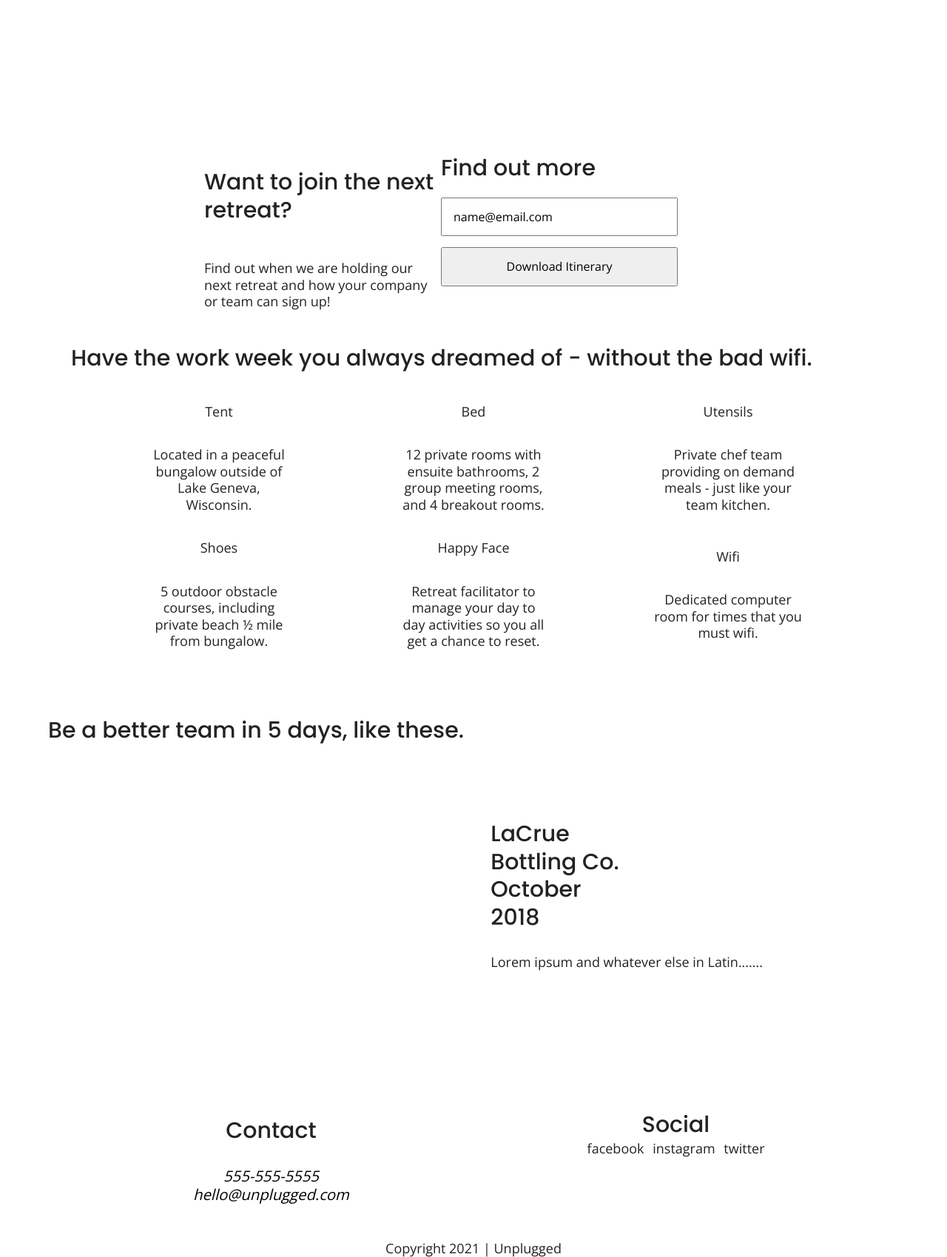
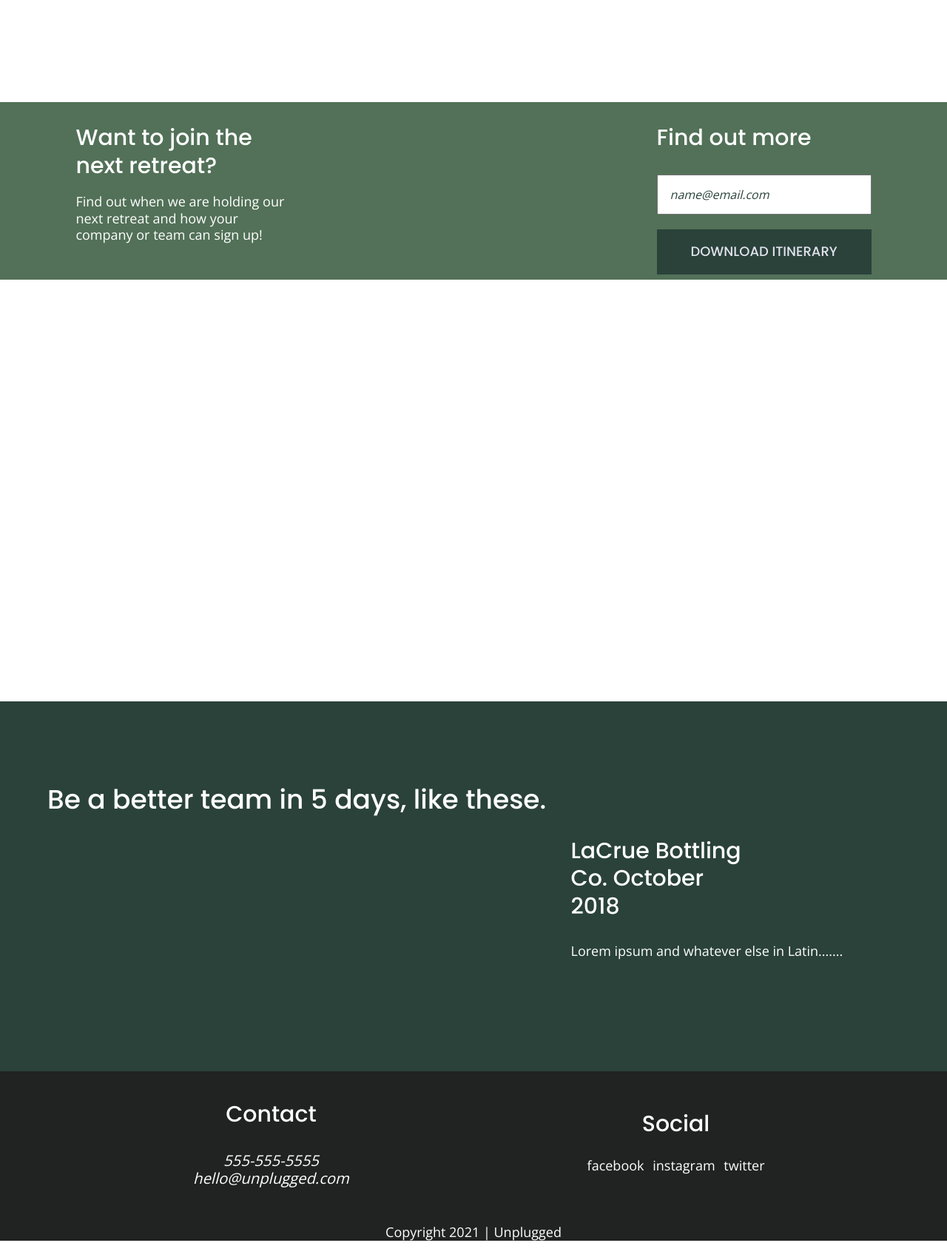
Before and after one commit to greglucemusic/unplugged-retreat, a website built with Parcel: page index.html in a window 1280 px wide. Shown: the part 600-2299 px from the top of the page at 74% size. After the commit the page ends 2277 px from the top, so only its background shows below. Built offline with nearby package versions, Linux system fonts and the light colour scheme.

Commit message:
Remaining Styles

```diff
--- a/css/main.css
+++ b/css/main.css
@@ -117,6 +117,7 @@ h1 {
 }
 
 h2 {
+    color: #ffffff;
     font-family: 'Poppins', sans-serif;
     font-size: 1.875em;
     font-weight: normal;
@@ -125,6 +126,7 @@ h2 {
 
 h3,
 h4 {
+    color: #ffffff;
     font-family: 'Poppins', sans-serif;
     font-size: 1.125em;
     font-weight: normal;
@@ -132,6 +134,7 @@ h4 {
 }
 
 p {
+    color: #ffffff;
     font-size: 0.875em;
     line-height: 1.25em;
 }
@@ -145,26 +148,17 @@ figure {
 }
 
 address {
-      color: #000000;
+      color: #ffffff;
       text-decoration: none;
       font-size: 1.125em;
 }
 
 address a {
-    color: #000000;
+    color: #ffffff;
     text-decoration: none;
     text-transform: lowercase;
     font-size: 0.875em;
 }
-
-.content-wrapper {
-
-}
-
-
-
-
-
 
 
 .content-wrapper {
@@ -177,6 +171,7 @@ address a {
 
 header,
 footer {
+  background-color: #202322;
   display: flex;
   justify-content: center;
   align-items: center;
@@ -256,7 +251,6 @@ footer p {
   flex-flow: column nowrap;
 }
 
-
 .contact address {
   display: flex;
   justify-content: center;
@@ -312,30 +306,41 @@ footer p {
 
 /*---------- Form Styles - Homepage ------*/
 
+aside {
+    background-color: #527158;
+    height: 330px;
+    display: flex;
+    justify-content: center;
+}
+aside .form-description h3 {
+  margin: 0;
+}
+aside p {
+  margin-bottom: 0;
+}
+
 aside .content-wrapper {
-    margin: 20px;
     width: 90%;
-    height: 240px;
+    margin-top: 10px;
     display: flex;
     justify-content: center;
     align-items: center;
     flex-flow: column nowrap;
 }
 aside .form-description {
+  margin: 0;
   width: 320px;
   height: 160px;
   display: flex;
-  justify-content: flex-start;
+  justify-content: center;
+  align-items: flex-start;
   flex-flow: column nowrap;
 }
 
-aside .form h3 {
-    margin: 20px 0 0 0;
-    padding: 20px 0;
-    display: flex;
-    justify-content: flex-start;
-    align-items: center;
-}
+
+
+
+
 
 aside .inputs {
     width: 320px;
@@ -347,10 +352,24 @@ aside .inputs {
     flex-direction: column;
 }
 input[type=text] {
-  padding: 15px;
+  box-sizing: border-box;
+  width: 100%;
+  color: #2a423a;
+  font-style: italic;
+  padding: 1em;
 }
 input[type=button] {
-  padding: 15px;
+  width: 100%;
+  padding: 20px 0;
+  margin-top: 20px;
+  background-color: #2a423a;
+  font-family: 'Poppins', Helvetica, Arial, sans-serif;
+  font-weight: 500;
+  font-size: 1.125em;
+  color: #e2e3ed;
+  border: none;
+  text-align: center;
+  text-transform: uppercase;
 }
 
 /*------------ Features Styles - Homepage --------*/
@@ -365,12 +384,13 @@ input[type=button] {
 .features h2 {
   width: 90%;
   margin-top: 50px;
-  margin-left: 5%;
+  margin: 50px 5%;
   text-align: left;
 }
 
 .features .content-wrapper {
     margin: 0px;
+    padding-bottom: 20px;
     display: flex;
     justify-content: center;
     align-items: center;
@@ -398,12 +418,14 @@ input[type=button] {
 /*------------ Reviews Styles - Homepage -------*/
 
 .reviews {
-    margin: 50px 20px;
+    background-color: #2a423a;
+    margin: 0;
     display: flex;
     justify-content: flex-start;
     flex-flow: column nowrap;
 }
 .reviews h2 {
+    margin-left: 20px;
     display: flex;
     justify-content: flex-start;
     align-items: center;
@@ -411,6 +433,7 @@ input[type=button] {
 
 .reviews .content-wrapper {
     width: 320px;
+    margin: 50px 20px;
     display: flex;
     justify-content: flex-start;
     align-items: center;
@@ -427,6 +450,7 @@ input[type=button] {
 /*--------------- About Page Styles ----------*/
 
 .mission {
+  background-color: #527158;
   display: flex;
   justify-content: center;
   align-items: center;
@@ -434,7 +458,8 @@ input[type=button] {
 }
 
 .mission .content-wrapper {
-
+  margin-top: 25px;
+  color: #ffffff;
 }
 
 .mission-content {
@@ -449,40 +474,58 @@ input[type=button] {
 
 }
 
-.mission .contact-section {
-
+.contact-section {
+  background-color: #2a423a;
+  color: #ffffff;
+  display: flex;
+  justify-content: center;
+}
+.contact-section .content-wrapper {
+  width: 90%;
+  display: flex;
+  justify-content: flex-start;
+  align-items: flex-start;
+  flex-flow: column nowrap;
 }
 
 .contact-section address {
-  display: flex;
-  justify-content: center;
-  align-items: center;
-  flex-flow: row wrap;
+  font-style: normal;
 }
+.contact-section p {
+  line-height: 0.3em;
+}
+
 
 /*-----FAQ Styles------*/
 
 .faq {
+  background-color: #527158;
+  display: flex;
+  justify-content: center;
+  flex-flow: row wrap;
+}
+.faq h2 {
+  width: 90%;
+  margin: 50px 5%;
+  text-align: left;
+
+}
+
+.faq .content-wrapper {
+  margin: 0;
   display: flex;
   justify-content: center;
   align-items: center;
-  flex-flow: row wrap;
-}
-
-.faq .content-wrapper {
-  display: flex;
-  justify-content: center;
-  align-items: center;
-  flex-flow: row wrap;
-}
-
-.faq .questions {
-
+  flex-flow: column nowrap;
 }
 
 .faq article {
+  margin: 0;
+  display: flex;
+  justify-content: flex-start;
+  flex-flow: column nowrap;
+}
 
-}
 
 
 /* ==========================================================================
@@ -582,6 +625,10 @@ a {
 h1 {
     font-size: 3em;
 }
+h2 {
+    font-size: 2.25em;
+}
+
 h3 {
     font-size: 1.5em;
 }
@@ -639,18 +686,39 @@ footer .content-wrapper{
     align-items: center;
     flex-flow: row wrap;
 }
+aside {
+  height: 240px;
+}
 
 aside .content-wrapper {
-    margin: 20px;
-    width: 90%;
+    margin-top: 30px;
+    width: 84%;
     display: flex;
-    justify-content: center;
-    align-items: center;
+    justify-content: space-between;
+    align-items: flex-start;
     flex-flow: row wrap;
 }
+aside .form-description {
+  width: 290px;
+  margin-top: 0;
+  display: flex;
+  justify-content: flex-start;
+}
 
+aside .form {
+  width: 290px;
+}
+aside .form h3 {
+  margin-top: 0;
+}
 
+aside .inputs {
+  width: 290px;
+}
 
+.features h2 {
+  margin: 50px 8%;
+}
 .features .content-wrapper {
     margin: 0px;
     display: flex;
@@ -665,27 +733,50 @@ aside .content-wrapper {
 }
 
 .reviews {
-    margin: 50px 65px;
+    margin: 0;
+    height: 500px;
     display: flex;
     justify-content: center;
+    align-items: flex-start;
     flex-flow: column nowrap;
 }
 
+.reviews h2 {
+    color: #ffffff;
+    margin-left: 64px;
+    margin-bottom: 0;
+    width: 73%;
+}
 .reviews .content-wrapper {
-
     width: 84%;
+    margin-left: 64px;
+    margin-top: 0;
     display: flex;
     justify-content: flex-end;
     align-items: center;
     flex-flow: row wrap;
 }
+.lacrue h3 {
+  width: 240px;
+}
+.contact {
+  margin-top: 40px;
+}
 
+.contact h3 {
+  margin-top: 0;
+}
 
+.social {
+  margin-top: 25px;
+}
+.social h3 {
+  margin-bottom: 24px;
+}
 
 /* ==========================================================================
    About Page
    ========================================================================== */
-
 .mission-content {
     display:
     justify-content: space-between;
@@ -703,16 +794,20 @@ aside .content-wrapper {
     /* ==========================================================================
        FAQ Page
        ========================================================================== */
-        .faq .content-wrapper {
-            justify-content: space-between;
+
+.faq h2 {
+  margin: 50px 8%;
 }
 
-        .faq-content {
-            flex-basis: 40%;
+.faq .content-wrapper {
+  display: flex;
+  justify-content: space-between;
+  align-items: flex-start;
+  flex-flow: row wrap;
 }
-
-        .faq h2 {
-            width: 100%;
+.faq article {
+  width: 45%;
+  margin: 0;
 }
 
 @media only screen and (min-width: 1200px) {
```
Also changed, not shown: about/index.html (+3 -4 lines), faq/index.html (+11 -18 lines). Lines whose indentation alone changed are shown as unchanged.
